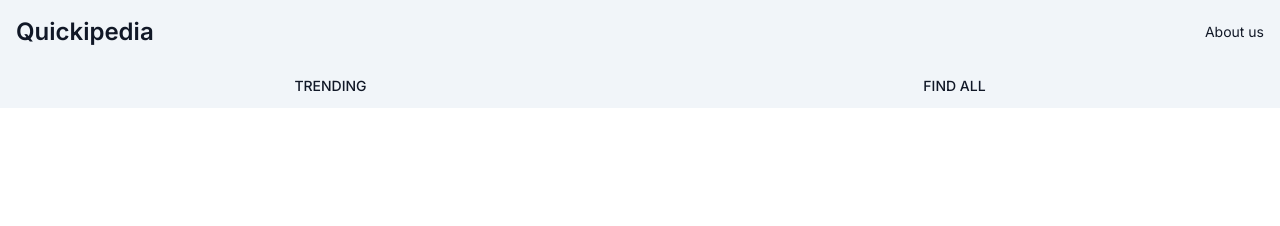
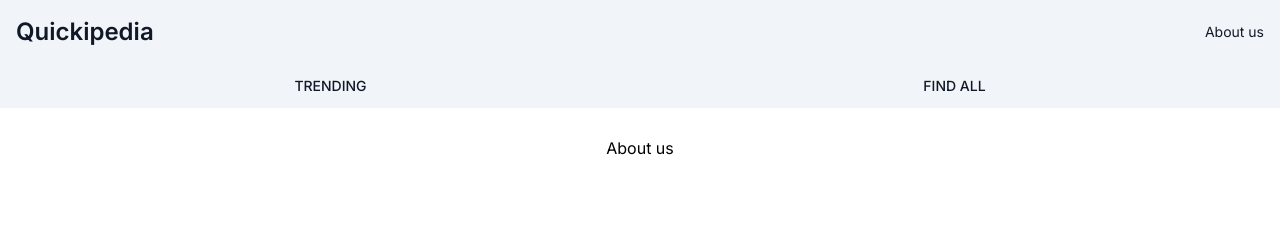
Before and after one commit to ComplotTeam/Quickipedia, a Next.js app in the folder quickipedia_frontend/: page /about in a window 1280 px wide. Shown: the top 226 px of the page. Built offline with nearby package versions, Linux system fonts and the light colour scheme.

Commit message:
feat: added structure for about us page

```diff
--- a/quickipedia_frontend/app/about/page.tsx
+++ b/quickipedia_frontend/app/about/page.tsx
@@ -1,4 +1,7 @@
 
 export default function About() {
-    return <div>About</div>
+    return <main className="flex min-h-screen mt-10 flex-col items-center justify-between p-24">
+        <h1>About us</h1>
+        <p></p>
+    </main>
 }
```
